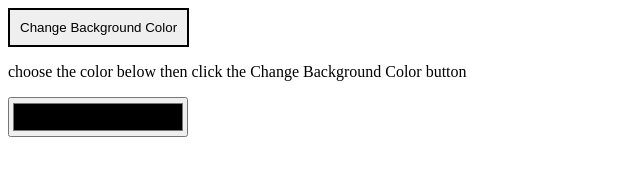
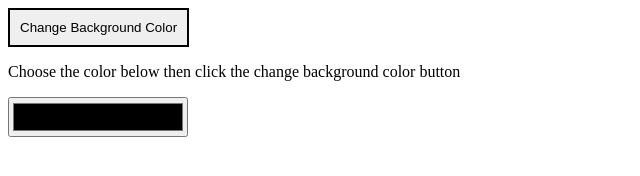
Before and after one commit to lloydkerwick/Color-Picker, a plain HTML site: page index.html in a window 1280 px wide. Shown: the full height of the page, 0-640 px from the left. Drawn offline with Linux system fonts and the light colour scheme.

Commit message:
updated paragraph

```diff
--- a/index.html
+++ b/index.html
@@ -9,7 +9,7 @@
 <body>
 
   <button class = js-change-bg-color>Change Background Color</button>
-  <p>choose the color below then click the Change Background Color button</p>
+  <p>Choose the color below then click the change background color button</p>
   <div>
     <input class="js-color-picker" type="color" placeholder="enter hex value">
   </div>
```
